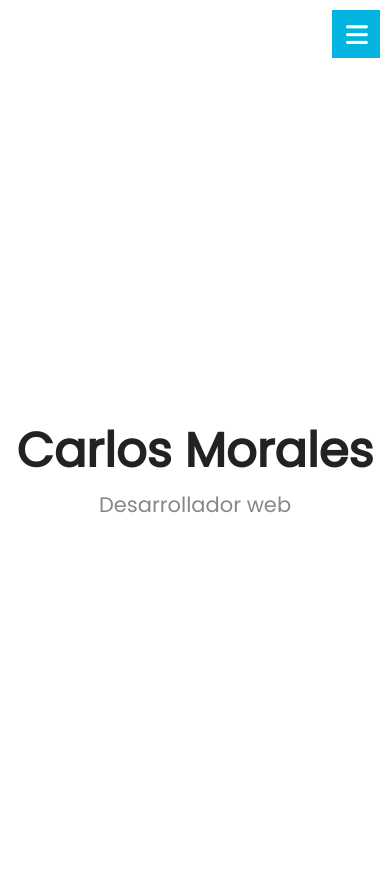
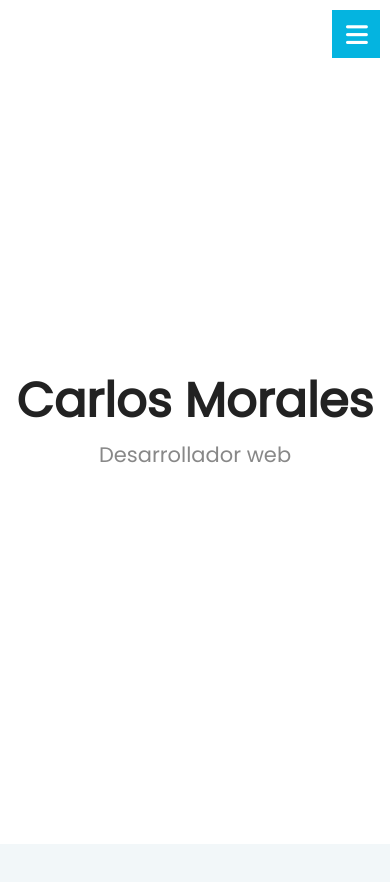
Before and after one commit to CarlosMorales34/Portfolio__Dev, a plain HTML site: page index.html in a window 390 px wide. After the commit the page ends 844 px from the top, so only its background shows below. Drawn offline with Linux system fonts and the light colour scheme.

Commit message:
correcciones de despliegue

```diff
--- a/assets-proyecto1/css/query.css
+++ b/assets-proyecto1/css/query.css
@@ -160,7 +160,6 @@
         border-radius: 0;
         background-color: transparent;
         height: 100%;
-        padding-bottom: 10rem;
     }
     .content__page{
         border-radius: 0;
```
